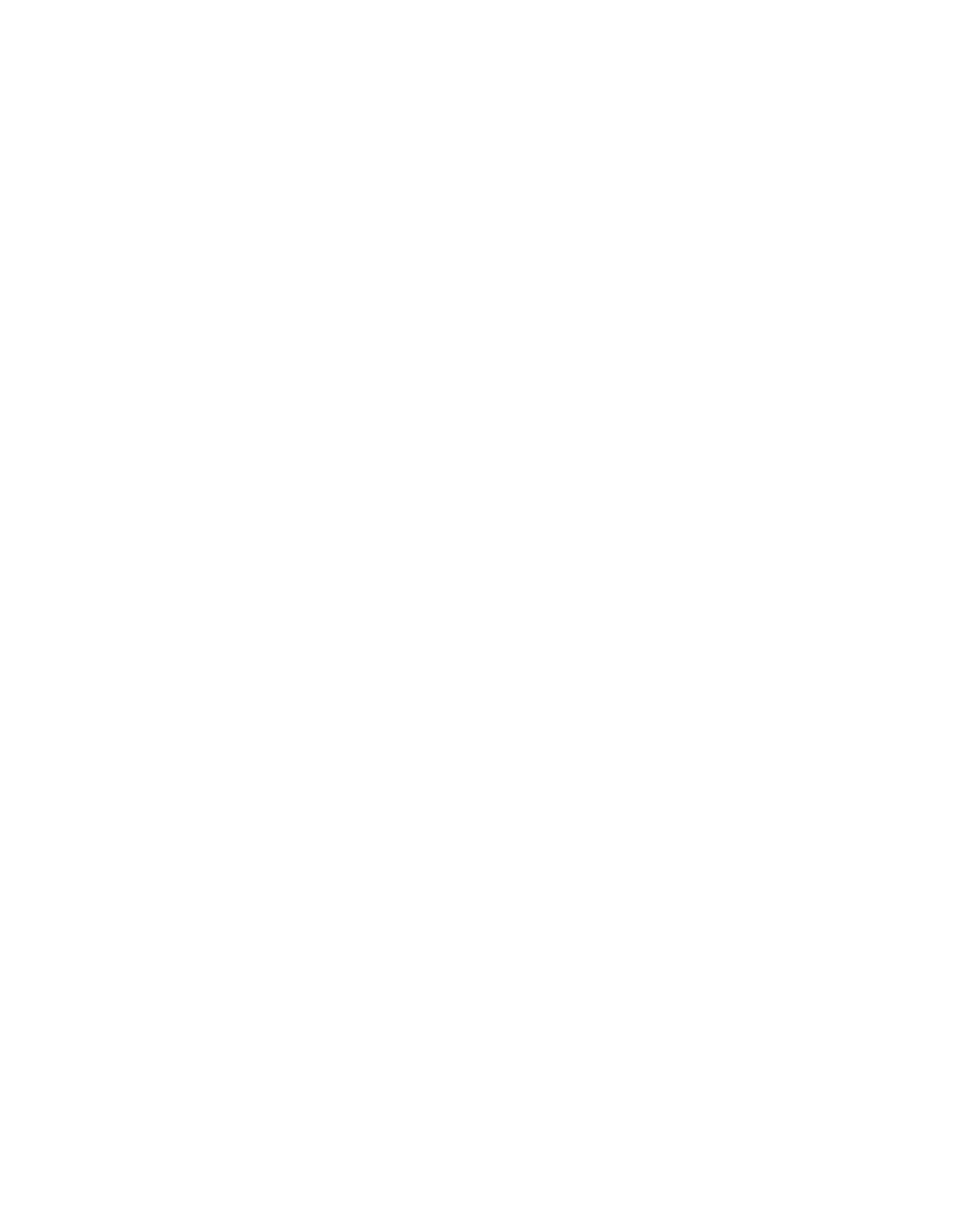
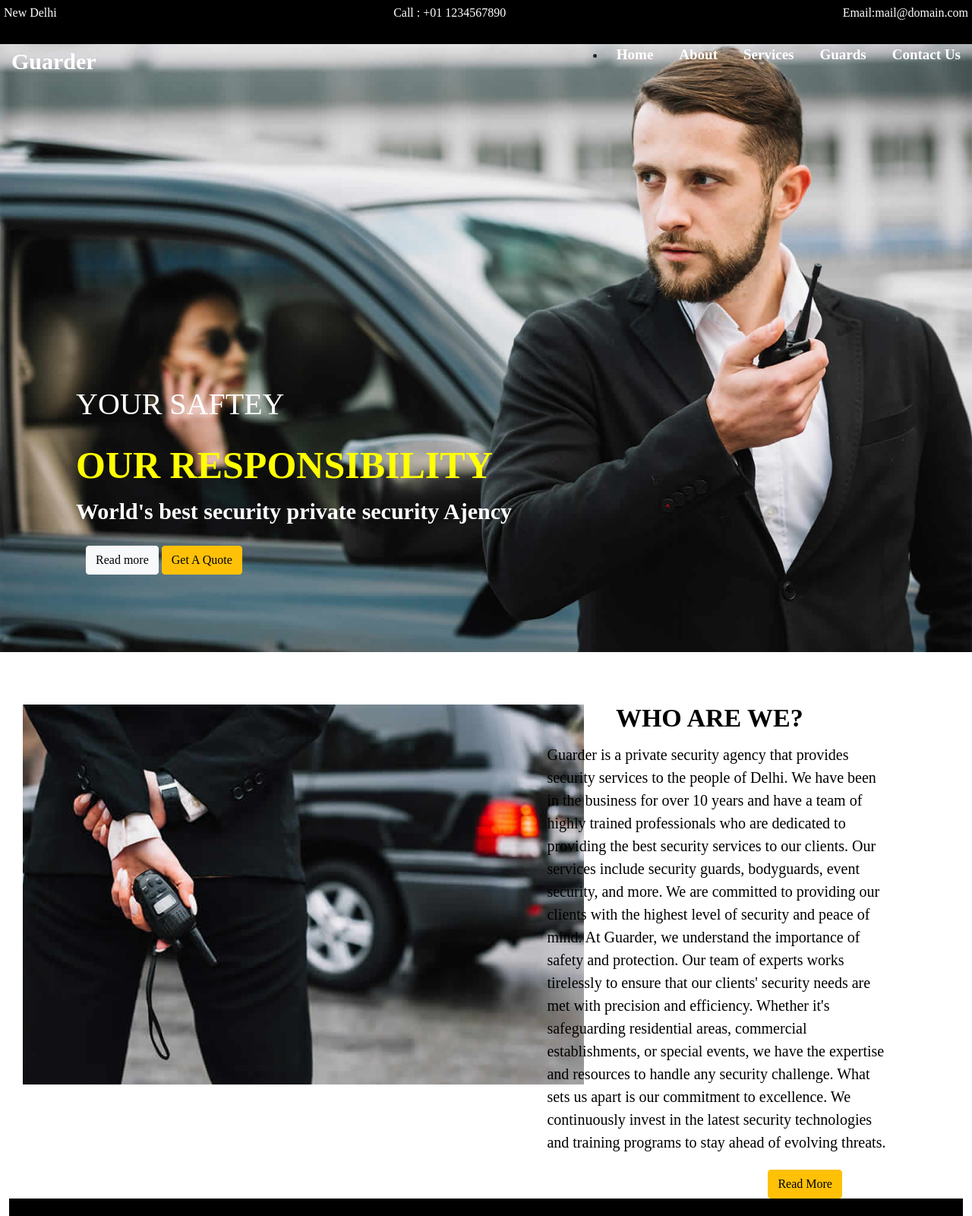
Before and after one commit to vishantrathi/One-Page-Websites, a plain HTML site: page security.html in a window 1280 px wide. Shown: the top 1600 px of the page at 76% size. Before the commit the page ends 800 px from the top, so only its background shows below. Drawn offline with nearby package versions, Linux system fonts and the light colour scheme.

Commit message:
chore: Update security.css and security.html files

```diff
--- a/security.css
+++ b/security.css
@@ -0,0 +1,139 @@
+body{
+    font-family: 'Times New Roman', Times, serif;
+    position:relative;
+}
+nav{
+
+    background-color: black;
+    color: white;
+}
+
+.navbar{
+    display: flex;
+    justify-content: space-between;
+    padding: 5px;
+}
+.navbar a{
+
+    text-decoration: none;
+    color: white;
+}
+.navbar2{
+    background-image: url('./img/1.png');
+    background-size: cover;
+    background-repeat: no-repeat;
+    background-position: center;
+    height: 100vh;
+    display: flex;
+    justify-content: space-between;
+    font: size 20px;
+}
+.navbar2{
+    list-style: none;
+}
+.navbar2 a{
+    margin-left: 15px;
+    font-size: 30px;
+    font-weight: bold;
+
+    text-decoration: none;
+    color: white;
+}
+.navbar2 li a{
+    list-style: none;
+    margin-right: 15px;
+    color: white;
+    font-size: 19px;
+}
+.navbar2 li a:hover{
+    background-color: black;
+    padding: 15px;
+    font-size:25px ;
+}
+.bannerheading{
+    margin-top: -350px;
+    margin-left: 100px;
+    font-size: 12px;
+    font-weight: bold;
+}
+
+
+.bannerheading h2{
+    font-size: 50px;
+    font-weight: bold;
+    color: yellow;
+}
+.bannerheading p{
+    font-size: 30px;
+    font-weight: bold;
+    color: white;
+}
+.btn{
+    gap: 100PX;
+}
+.btn:hover{
+    background: transparent;
+    color: white;
+}
+.section3{
+    display: flex;
+    justify-content: space-between;
+}
+.section3 img{
+    margin: 140px 30px;
+
+}
+.section3 h1{
+    width: 131%;
+    margin-top: 138px;
+    font-size: 34px;
+    font-weight: bold;
+    font-family: 'Times New Roman', Times, serif;
+    color: black;
+}
+.section3 p{
+
+    font-size: 20px;
+    width: 207%;
+    font-family: 'Times New Roman', Times, serif;
+    color: black;
+    margin-top: 191px;
+    margin-left: -331px;
+
+}
+.section3 button{
+    margin-left: -40px;
+    margin-top: 5px;
+}
+
+.section3 button:hover{
+    background: transparent;
+    color: black;
+}
+.section4{
+    display: flex;
+    justify-content: space-between;
+    background-color: black;
+}
+.card{
+    margin: 4% 2% 2% 7%;
+    margin-top: 50px;
+}
+.card h3{
+    font-size: 30px;
+    font-weight: bold;
+    margin-left: 61px;
+}
+.card p{
+    margin: 10px;
+}
+.card img{
+    margin: 51px;
+    width: 64%;
+    height: 100%;
+}
+.card button{
+    margin-left: 80px;
+    margin-bottom: 10px;
+    width: 50%;
+}
--- a/security.html
+++ b/security.html
@@ -4,16 +4,87 @@
     <meta charset="UTF-8">
     <meta name="viewport" content="width=device-width, initial-scale=1.0">
     <link href="https://cdn.jsdelivr.net/npm/bootstrap@5.0.2/dist/css/bootstrap.min.css" rel="stylesheet" integrity="sha384-EVSTQN3/azprG1Anm3QDgpJLIm9Nao0Yz1ztcQTwFspd3yD65VohhpuuCOmLASjC" crossorigin="anonymous">
+    <script src='https://kit.fontawesome.com/a076d05399.js' crossorigin='anonymous'>
+    </script>
     <link rel="stylesheet" href="security.css">
     <title>Document</title>
 </head>
 <body>
-    <div class="container-fluid"></div>
+    <nav>
+    <div class="navbar">
+            <a href="http://">New Delhi</a>
+            <a href="http://">Call : +01 1234567890</a>
+            <a href="http://">Email:mail@domain.com</a>
+        </div>
+        <br>
+    </nav>
+        <div class="navbar2">
+            <a href="">Guarder</a>
+            <ul>
+                <li>
+                <a href="">Home</a>
+                <a href="">About</a>
+                <a href="">Services</a>
+                <a href="">Guards</a>
+                <a href="">Contact Us</a>
+                </li>
+            </ul>
+        </div>
 
-        <div class="container-fluid">
-          <a class="navbar-brand" href="#"></a>
+        <div class="bannerheading">
+            <h1 style="color: white;">YOUR SAFTEY</h1>
+            <br>
+            <h2>OUR RESPONSIBILITY</h2>
+            <p>World's best security private security Ajency </p>
+            <div class="btn">
+            <button type="button" class="btn btn-light">Read more</button>
+            <button type="button" class="btn btn-warning">Get A Quote</button>
+            </div>
+        </div>
+        <br>
+        <section>
+        <div class="section3">
+            <img src="./img/2.jpg" height="500px" weight="400px" alt="" srcset="">
+            <div class="container">
+            <h1>WHO ARE WE?</h1>
+            </div>
+            <div class="container">
+            <p>Guarder is a private security agency that provides security services to the people of Delhi. We have been in the business for over 10 years and have a team of highly trained professionals who are dedicated to providing the best security services to our clients. Our services include security guards, bodyguards, event security, and more. We are committed to providing our clients with the highest level of security and peace of mind. At Guarder, we understand the importance of safety and protection. Our team of experts works tirelessly to ensure that our clients' security needs are met with precision and efficiency. Whether it's safeguarding residential areas, commercial establishments, or special events, we have the expertise and resources to handle any security challenge.
+            What sets us apart is our commitment to excellence. We continuously invest in the latest security technologies and training programs to stay ahead of evolving threats. </p>
+            <button type="button" class="btn btn-warning">Read More</button>
+            </div>
+            <br>
+        </div>
+        <section>
+            <div class="container-fluid">
+            <div class="section4">
+                <div class="card">
+                    <img src="./img/card1.jpeg" alt="" srcset="">
+                    <h3>HOME SECURITY</h3>
+                <p>
+                    Minima consequatur architecto eaque assumenda ipsam itaque quia eum in doloribus debitis impedit ut minus tenetur corrupti excepturi ullam.
+                </p>
+                <button type="button" class="btn btn-warning">Read More</button>
+            </div>
+                <div class="card">
+                    <img src="./img/card 2.jpeg" alt="" srcset="">
+                    <h3>OFFICE SECURITY</h3>
+                <p>
+                    Minima consequatur architecto eaque assumenda ipsam itaque quia eum in doloribus debitis impedit ut minus tenetur corrupti excepturi ullam.
+                </p>
+                <button type="button" class="btn btn-warning">Read More</button>
+            </div>
+                <div class="card">
+                    <img src="./img/card3.jpeg" alt="" srcset="">
+                    <h3>BODYGUARD</h3>
+                    <p>
+                        Minima consequatur architecto eaque assumenda ipsam itaque quia eum in doloribus debitis impedit ut minus tenetur corrupti excepturi ullam.
+                    </p>
+                    <button type="button" class="btn btn-warning">Read More</button>
+                </div>
+            </div>
+            </div>
+        </section>
 
-
-    </nav>
 </body>
 </html>
```
Also changed, not shown: img/1.png (renamed from img/1.jpg), img/2.jpg (added), img/card 2.jpeg (added), img/card1.jpeg (added), img/card3.jpeg (added).
